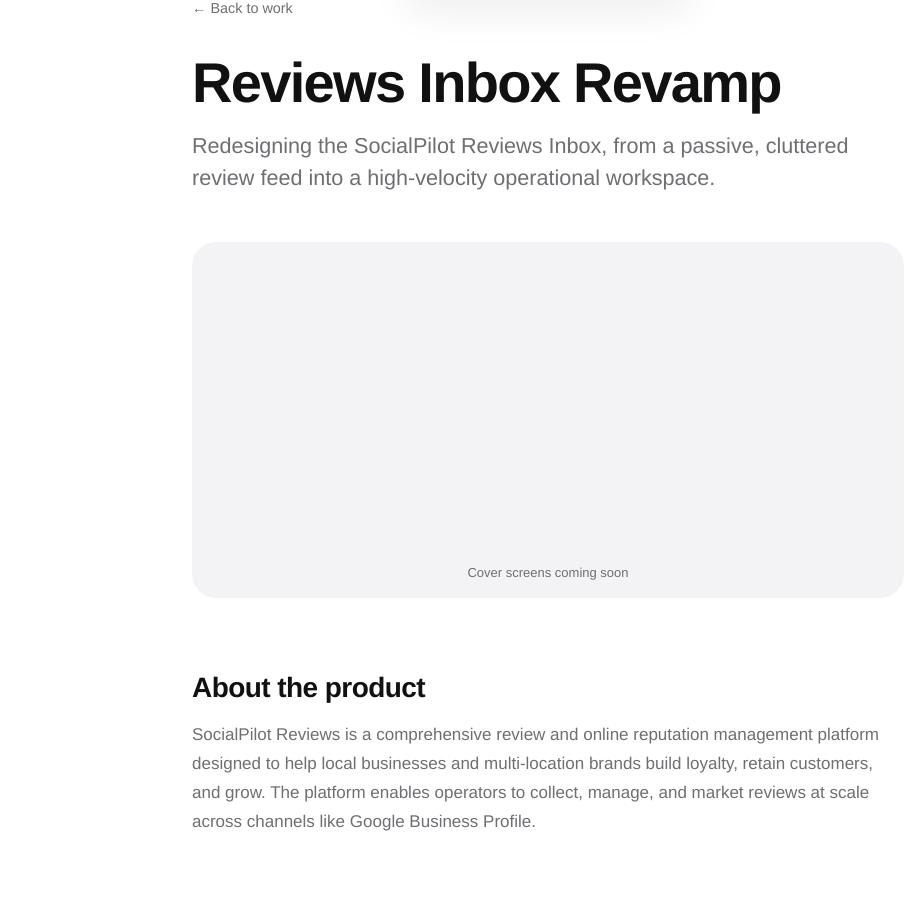
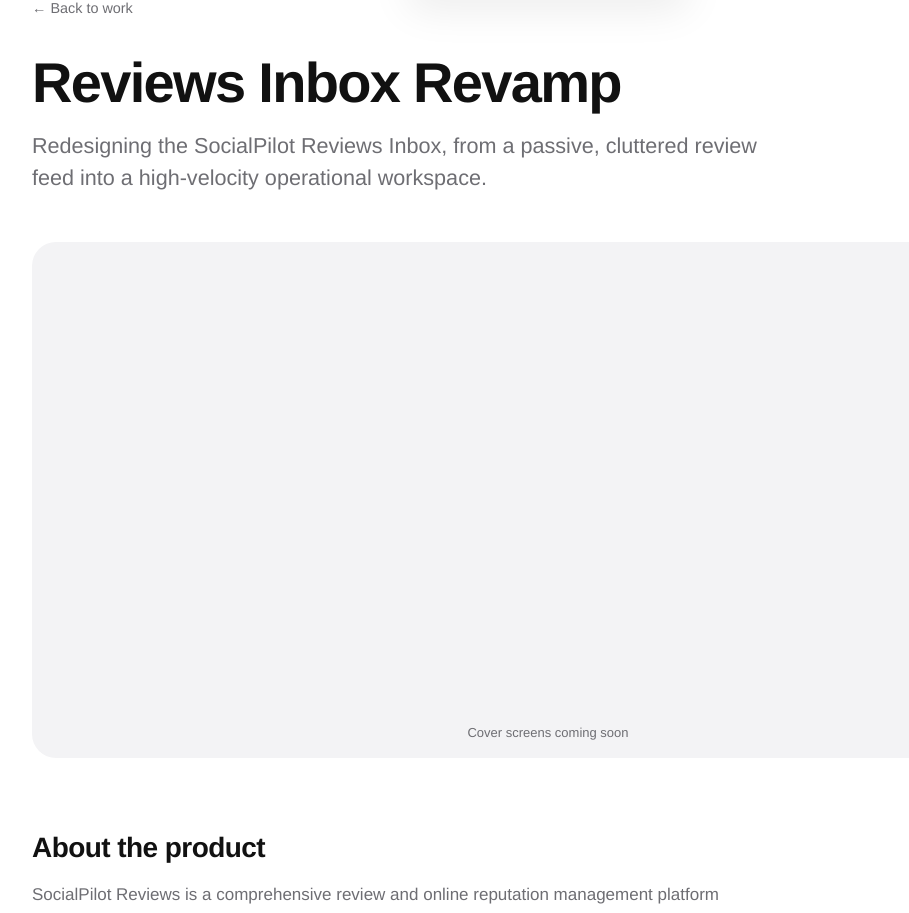
Before and after one commit to jatinsocial/Portfolio, a Next.js app: page /work/reviews-inbox in a window 1280 px wide. Shown: the part 132-1045 px from the top of the page, without its empty margins (92-1001 px from the left). Built offline with nearby package versions, Linux system fonts and the light colour scheme.

Commit message:
Case study: match home page side margins

```diff
--- a/app/globals.css
+++ b/app/globals.css
@@ -323,15 +323,15 @@ blockquote { max-width: 760px; margin: 0 auto; font-size: clamp(1.75rem, 4vw, 3r
 a:focus-visible, button:focus-visible { outline: 2px solid var(--accent); outline-offset: 3px; border-radius: 8px; }
 
 /* Case study page */
-.case { max-width: 760px; margin: 0 auto; padding: 128px 24px 96px; }
+.case { max-width: 1080px; margin: 0 auto; padding: 128px 24px 96px; }
 .case-back { display: inline-block; font-size: 0.9rem; color: var(--text-2); transition: color 0.3s; }
 .case-back:hover { color: var(--text); }
 .case-title { margin-top: 32px; font-size: clamp(2rem, 4.6vw, 3.5rem); font-weight: 600; letter-spacing: -0.03em; line-height: 1.1; }
-.case-intro { margin-top: 16px; font-size: clamp(1.1rem, 2vw, 1.35rem); line-height: 1.5; color: var(--text-2); }
+.case-intro { max-width: 760px; margin-top: 16px; font-size: clamp(1.1rem, 2vw, 1.35rem); line-height: 1.5; color: var(--text-2); }
 .case-visual {
   position: relative; margin-top: 48px; aspect-ratio: 2 / 1; border-radius: 24px; background: var(--bg-2);
   display: flex; align-items: center; justify-content: center;
 }
 .case-section { margin-top: 72px; }
 .case-section h2 { font-size: clamp(1.4rem, 2.4vw, 1.75rem); font-weight: 600; letter-spacing: -0.02em; line-height: 1.25; }
-.case-section p { margin-top: 16px; font-size: 1.0625rem; line-height: 1.7; color: var(--text-2); }
+.case-section p { max-width: 760px; margin-top: 16px; font-size: 1.0625rem; line-height: 1.7; color: var(--text-2); }
```
Also changed, not shown: context/components.md (+1 -1 lines), context/changelog.md.
